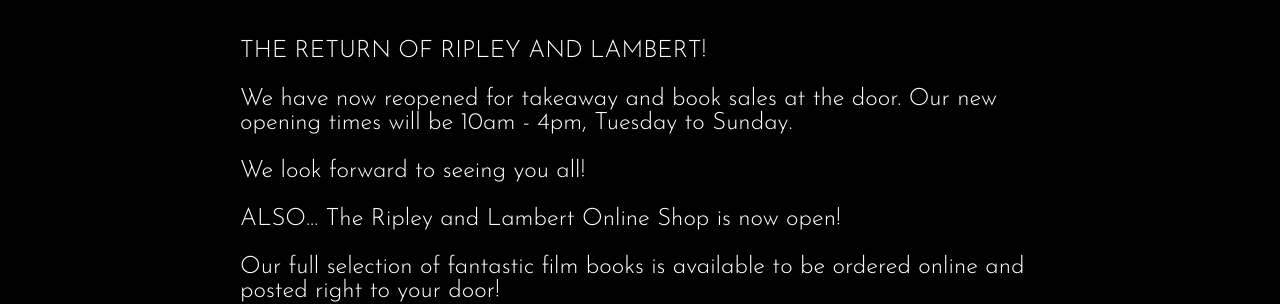
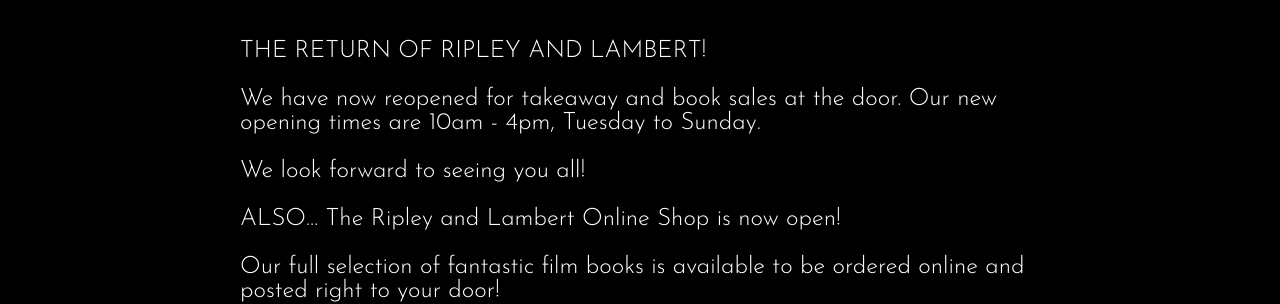
Before and after one commit to ripandlamb/ripandlamb, a Jekyll site: the page built from index.md, in a window 1280 px wide. Shown: the part 297-601 px from the top of the page. Built offline with Jekyll 4.4.1, drawn with Linux system fonts in a browser that asks for light colours.

Commit message:
Update index.md

```diff
--- a/index.md
+++ b/index.md
@@ -6,7 +6,7 @@ order: 1
 THE RETURN OF RIPLEY AND LAMBERT!
 
 We have now reopened for takeaway and book sales at the door.
-Our new opening times will be 10am - 4pm, Tuesday to Sunday.
+Our new opening times are 10am - 4pm, Tuesday to Sunday.
 
 We look forward to seeing you all!
 
```
